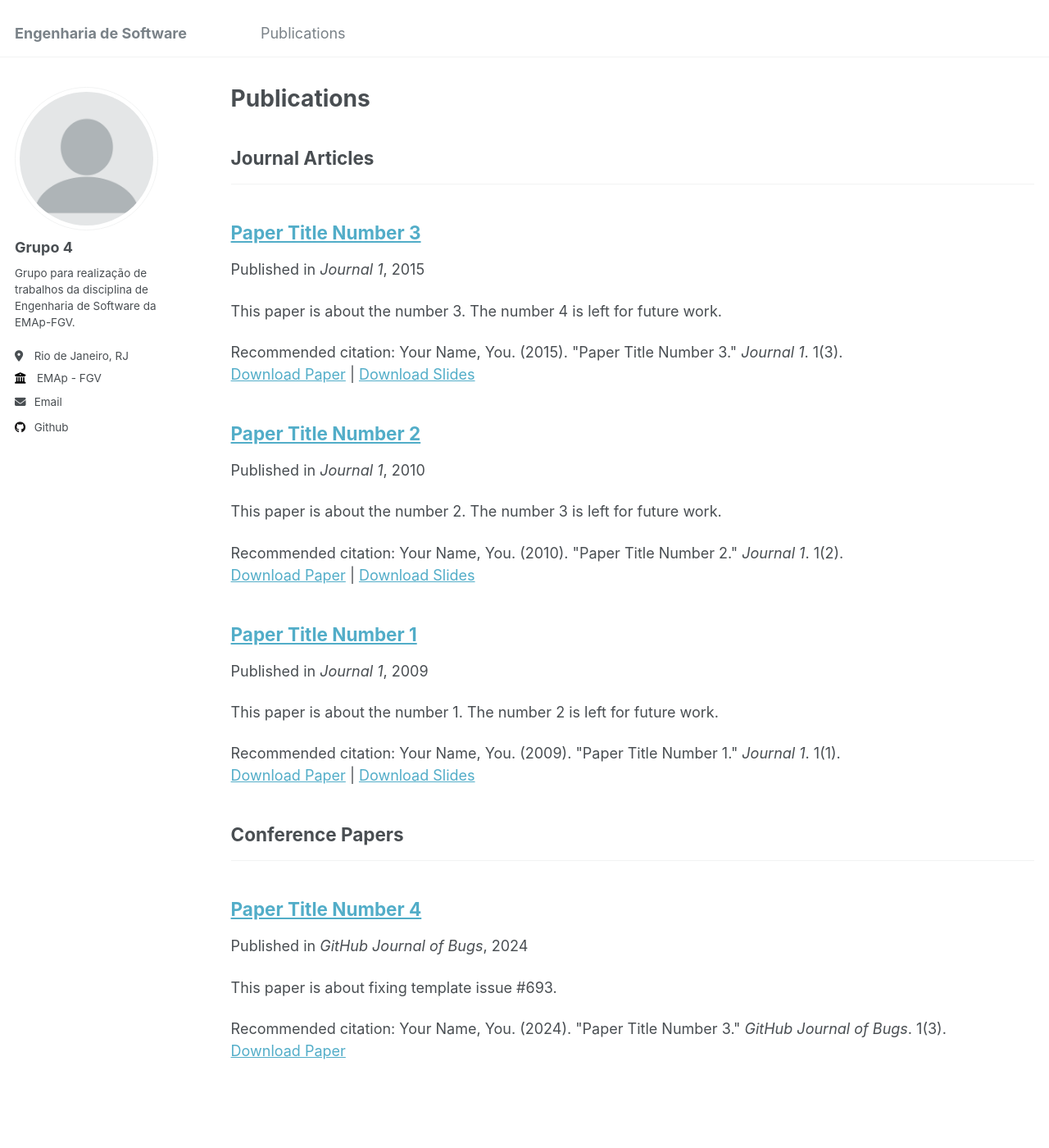
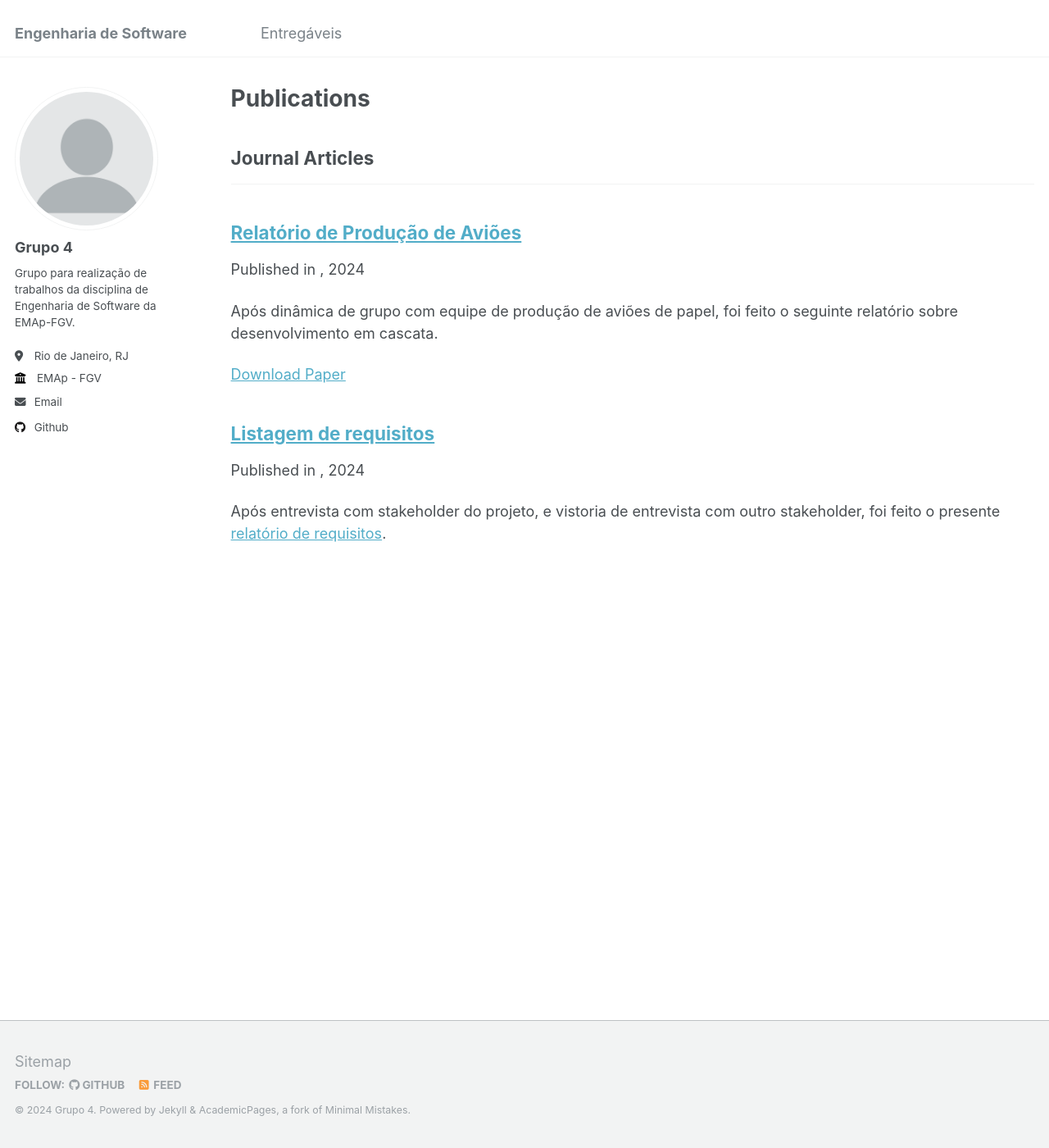
Before and after one commit to felipponn/software-engineering, a Jekyll site: the page built from _pages/publications.html, in a window 1280 px wide and 1400 px high. Shown: the whole window at 82% size. Built offline with Jekyll 4.4.1, drawn with Linux system fonts in a browser that asks for light colours.

Commit message:
Add posts

```diff
--- a/_data/navigation.yml
+++ b/_data/navigation.yml
@@ -5,5 +5,5 @@
 # prevent it from being included in the site.
 
 main:
-  - title: "Publications"
+  - title: "Entregáveis"
     url: /publications/
--- a/_publications/2009-10-01-paper-title-number-1.md
+++ /dev/null
@@ -1,14 +0,0 @@
----
-title: "Paper Title Number 1"
-collection: publications
-category: manuscripts
-permalink: /publication/2009-10-01-paper-title-number-1
-excerpt: 'This paper is about the number 1. The number 2 is left for future work.'
-date: 2009-10-01
-venue: 'Journal 1'
-slidesurl: 'http://academicpages.github.io/files/slides1.pdf'
-paperurl: 'http://academicpages.github.io/files/paper1.pdf'
-citation: 'Your Name, You. (2009). &quot;Paper Title Number 1.&quot; <i>Journal 1</i>. 1(1).'
----
-
-The contents above will be part of a list of publications, if the user clicks the link for the publication than the contents of section will be rendered as a full page, allowing you to provide more information about the paper for the reader. When publications are displayed as a single page, the contents of the above "citation" field will automatically be included below this section in a smaller font.
--- a/_publications/2010-10-01-paper-title-number-2.md
+++ /dev/null
@@ -1,14 +0,0 @@
----
-title: "Paper Title Number 2"
-collection: publications
-category: manuscripts
-permalink: /publication/2010-10-01-paper-title-number-2
-excerpt: 'This paper is about the number 2. The number 3 is left for future work.'
-date: 2010-10-01
-venue: 'Journal 1'
-slidesurl: 'http://academicpages.github.io/files/slides2.pdf'
-paperurl: 'http://academicpages.github.io/files/paper2.pdf'
-citation: 'Your Name, You. (2010). &quot;Paper Title Number 2.&quot; <i>Journal 1</i>. 1(2).'
----
-
-The contents above will be part of a list of publications, if the user clicks the link for the publication than the contents of section will be rendered as a full page, allowing you to provide more information about the paper for the reader. When publications are displayed as a single page, the contents of the above "citation" field will automatically be included below this section in a smaller font.
--- a/_publications/2015-10-01-paper-title-number-3.md
+++ /dev/null
@@ -1,14 +0,0 @@
----
-title: "Paper Title Number 3"
-collection: publications
-category: manuscripts
-permalink: /publication/2015-10-01-paper-title-number-3
-excerpt: 'This paper is about the number 3. The number 4 is left for future work.'
-date: 2015-10-01
-venue: 'Journal 1'
-slidesurl: 'http://academicpages.github.io/files/slides3.pdf'
-paperurl: 'http://academicpages.github.io/files/paper3.pdf'
-citation: 'Your Name, You. (2015). &quot;Paper Title Number 3.&quot; <i>Journal 1</i>. 1(3).'
----
-
-The contents above will be part of a list of publications, if the user clicks the link for the publication than the contents of section will be rendered as a full page, allowing you to provide more information about the paper for the reader. When publications are displayed as a single page, the contents of the above "citation" field will automatically be included below this section in a smaller font.
--- a/_publications/2024-02-17-paper-title-number-4.md
+++ /dev/null
@@ -1,13 +0,0 @@
----
-title: "Paper Title Number 4"
-collection: publications
-category: conferences
-permalink: /publication/2024-02-17-paper-title-number-4
-excerpt: 'This paper is about fixing template issue #693.'
-date: 2024-02-17
-venue: 'GitHub Journal of Bugs'
-paperurl: 'http://academicpages.github.io/files/paper3.pdf'
-citation: 'Your Name, You. (2024). &quot;Paper Title Number 3.&quot; <i>GitHub Journal of Bugs</i>. 1(3).'
----
-
-The contents above will be part of a list of publications, if the user clicks the link for the publication than the contents of section will be rendered as a full page, allowing you to provide more information about the paper for the reader. When publications are displayed as a single page, the contents of the above "citation" field will automatically be included below this section in a smaller font.
--- /dev/null
+++ b/_publications/2024-08-29-Requisitos.md
@@ -0,0 +1,9 @@
+---
+title: "Listagem de requisitos"
+collection: publications
+category: manuscripts
+permalink: /publication/requisitos-1
+date: 2024-08-29
+---
+
+Após entrevista com stakeholder do projeto, e vistoria de entrevista com outro stakeholder, foi feito o presente [relatório de requisitos](https://docs.google.com/document/d/1IY85ltD-C-XSrO4n88hMT2RdP-Ifiu_Oyat_KptxoJ4/edit?usp=sharing).
--- /dev/null
+++ b/_publications/2024-09-03-Avioes.md
@@ -0,0 +1,10 @@
+---
+title: "Relatório de Produção de Aviões"
+collection: publications
+category: manuscripts
+permalink: /publication/avioes
+date: 2024-09-03
+paperurl: 'http://felipponn.github.io/software-engineering/files/Report.pdf'
+---
+
+Após dinâmica de grupo com equipe de produção de aviões de papel, foi feito o seguinte relatório sobre desenvolvimento em cascata.
```
Also changed, not shown: 1 other file.
